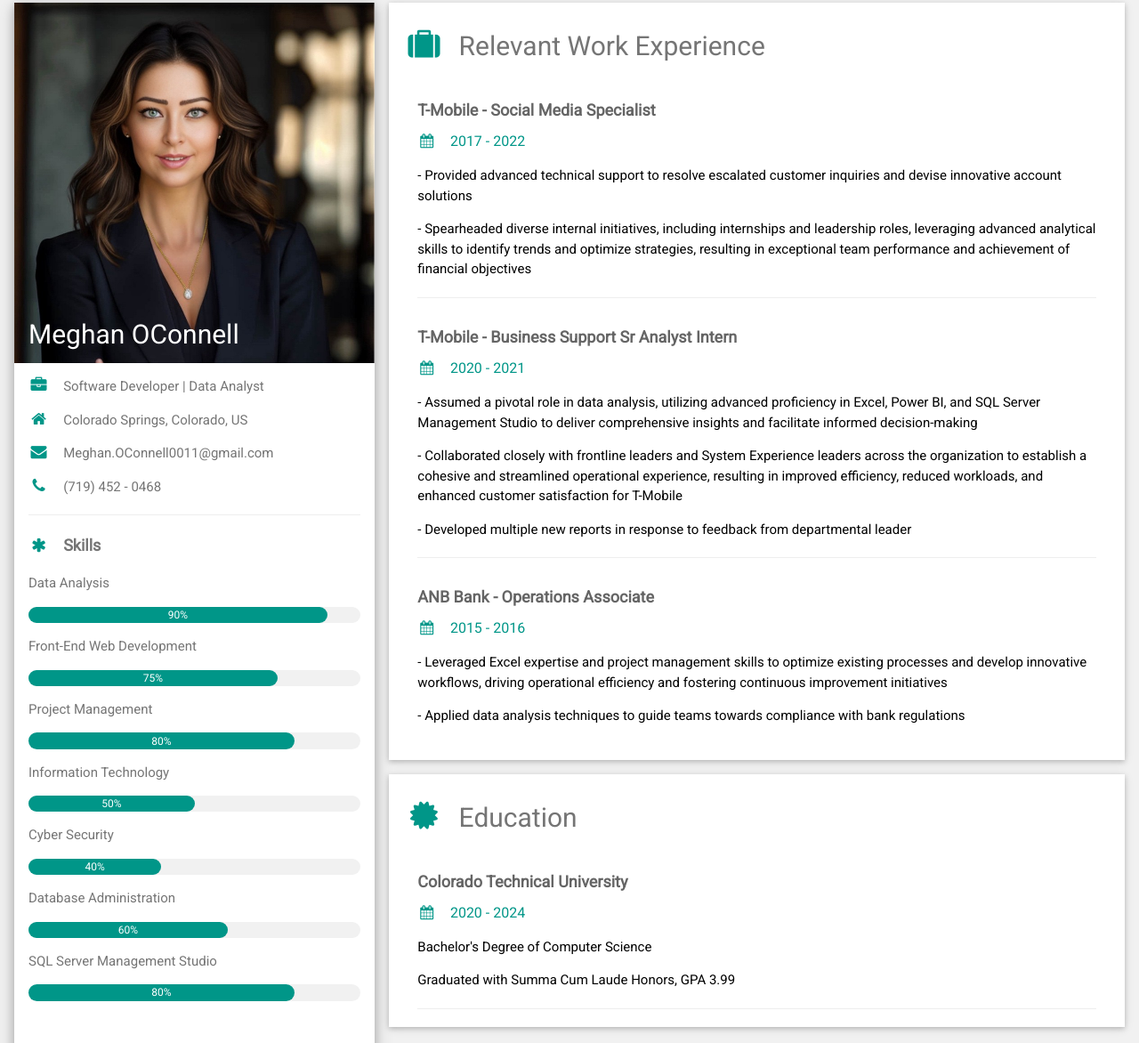
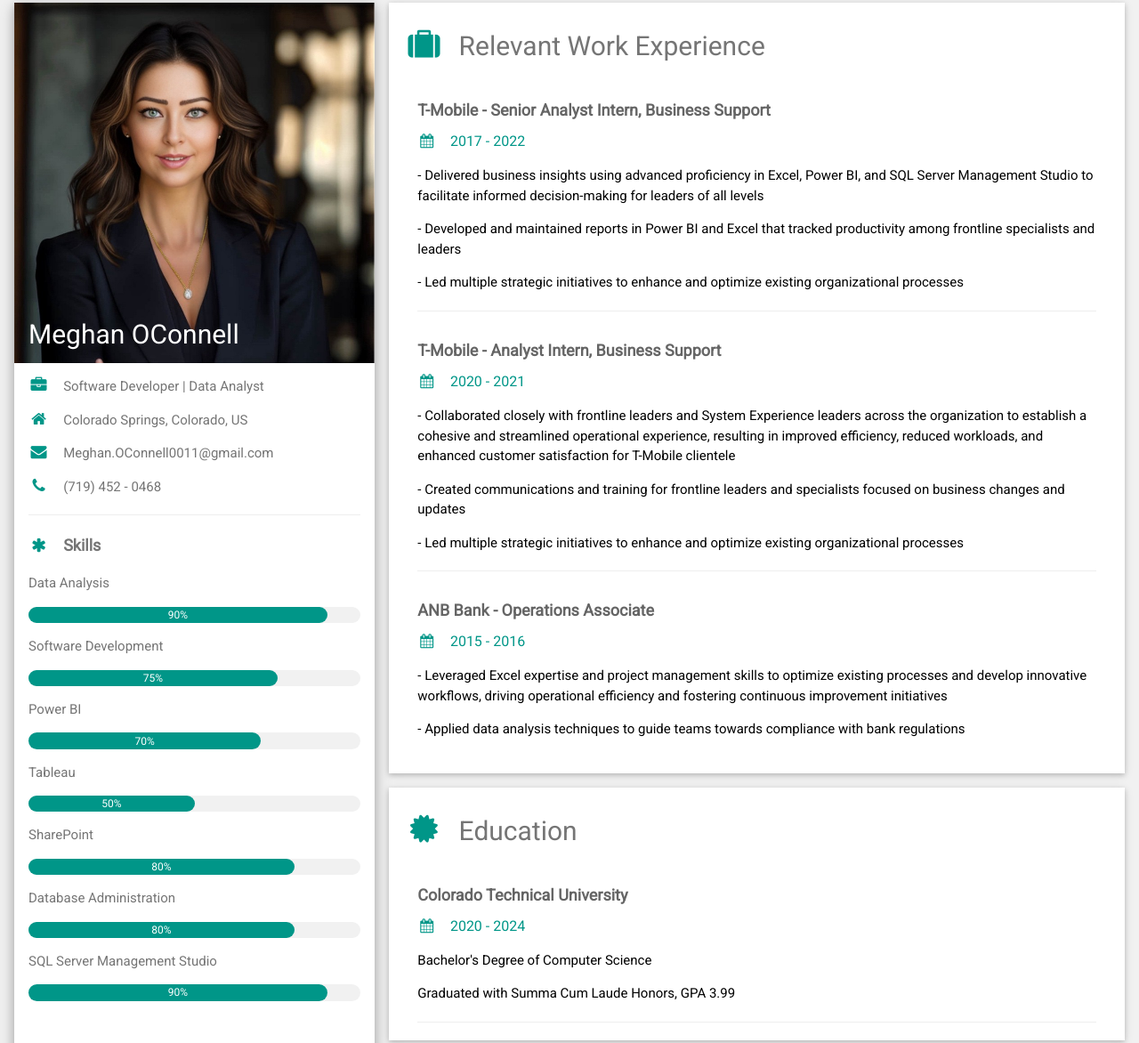
Before and after one commit to Meghan0204/AnalystResume, a plain HTML site: page index.html in a window 1280 px wide. Shown: the part 13-1185 px from the top of the page at 89% size. Drawn offline with nearby package versions, Linux system fonts and the light colour scheme.

Commit message:
Add files via upload

```diff
--- a/index.html
+++ b/index.html
@@ -44,29 +44,29 @@
           <div class="w3-light-grey w3-round-xlarge w3-small">
             <div class="w3-container w3-center w3-round-xlarge w3-teal" style="width:90%">90%</div>
           </div>
-          <p>Front-End Web Development</p>
+          <p>Software Development</p>
           <div class="w3-light-grey w3-round-xlarge w3-small">
             <div class="w3-container w3-center w3-round-xlarge w3-teal" style="width:75%">75%</div>
           </div>
-          <p>Project Management</p>
+          <p>Power BI</p>
+          <div class="w3-light-grey w3-round-xlarge w3-small">
+            <div class="w3-container w3-center w3-round-xlarge w3-teal" style="width:70%">70%</div>
+          </div>
+          <p>Tableau</p>
+          <div class="w3-light-grey w3-round-xlarge w3-small">
+            <div class="w3-container w3-center w3-round-xlarge w3-teal" style="width:50%">50%</div>
+          </div>
+          <p>SharePoint</p>
           <div class="w3-light-grey w3-round-xlarge w3-small">
             <div class="w3-container w3-center w3-round-xlarge w3-teal" style="width:80%">80%</div>
           </div>
-          <p>Information Technology</p>
-          <div class="w3-light-grey w3-round-xlarge w3-small">
-            <div class="w3-container w3-center w3-round-xlarge w3-teal" style="width:50%">50%</div>
-          </div>
-          <p>Cyber Security</p>
-          <div class="w3-light-grey w3-round-xlarge w3-small">
-            <div class="w3-container w3-center w3-round-xlarge w3-teal" style="width:40%">40%</div>
-          </div>
           <p>Database Administration</p>
           <div class="w3-light-grey w3-round-xlarge w3-small">
-            <div class="w3-container w3-center w3-round-xlarge w3-teal" style="width:60%">60%</div>
+            <div class="w3-container w3-center w3-round-xlarge w3-teal" style="width:80%">80%</div>
           </div>
           <p>SQL Server Management Studio</p>
           <div class="w3-light-grey w3-round-xlarge w3-small">
-            <div class="w3-container w3-center w3-round-xlarge w3-teal" style="width:80%">80%</div>
+            <div class="w3-container w3-center w3-round-xlarge w3-teal" style="width:90%">90%</div>
           </div>
           <br>
           <br>
@@ -109,19 +109,28 @@
       <div class="w3-container w3-card w3-white w3-margin-bottom">
         <h2 class="w3-text-grey w3-padding-16"><i class="fa fa-suitcase fa-fw w3-margin-right w3-xxlarge w3-text-teal"></i>Relevant Work Experience</h2>
         <div class="w3-container">
-          <h5 class="w3-opacity"><b>T-Mobile - Social Media Specialist</b></h5>
+          <h5 class="w3-opacity"><b>T-Mobile - Senior Analyst Intern, Business Support</b></h5>
           <h6 class="w3-text-teal"><i class="fa fa-calendar fa-fw w3-margin-right"></i>2017 - 2022</h6>
-          <p>- Provided advanced technical support to resolve escalated customer inquiries and devise innovative account
-            solutions </p>
-          <p>- Spearheaded diverse internal initiatives, including internships and leadership roles, leveraging advanced analytical skills to identify trends and optimize strategies, resulting in exceptional team performance and achievement of financial objectives</p>
+          <p>- Delivered business insights using advanced proficiency in Excel, Power BI, and SQL Server Management Studio to facilitate informed decision-making for leaders of all levels
+          </p>
+          <p>- Developed and maintained reports in Power BI and Excel that tracked productivity among frontline specialists and leaders
+          </p>
+          <p>
+            - Led multiple strategic initiatives to enhance and optimize existing organizational processes
+
+          </p>
           <hr>
         </div>
         <div class="w3-container">
-          <h5 class="w3-opacity"><b>T-Mobile - Business Support Sr Analyst Intern</b></h5>
+          <h5 class="w3-opacity"><b>T-Mobile - Analyst Intern, Business Support</b></h5>
           <h6 class="w3-text-teal"><i class="fa fa-calendar fa-fw w3-margin-right"></i>2020 - 2021</h6>
-          <p>- Assumed a pivotal role in data analysis, utilizing advanced proficiency in Excel, Power BI, and SQL Server Management Studio to deliver comprehensive insights and facilitate informed decision-making </p>
-          <p>- Collaborated closely with frontline leaders and System Experience leaders across the organization to establish a cohesive and streamlined operational experience, resulting in improved efficiency, reduced workloads, and enhanced customer satisfaction for T-Mobile </p>
-          <p>- Developed multiple new reports in response to feedback from departmental leader</p>
+          <p>- Collaborated closely with frontline leaders and System Experience leaders across the organization to establish a cohesive and streamlined operational experience, resulting in improved efficiency, reduced workloads, and enhanced customer satisfaction for T-Mobile clientele
+          </p>
+          <p>- Created communications and training for frontline leaders and specialists focused on business changes and updates
+          </p>
+          <p>
+            - Led multiple strategic initiatives to enhance and optimize existing organizational processes
+          </p>
           <hr>
         </div>
         <div class="w3-container">
```
